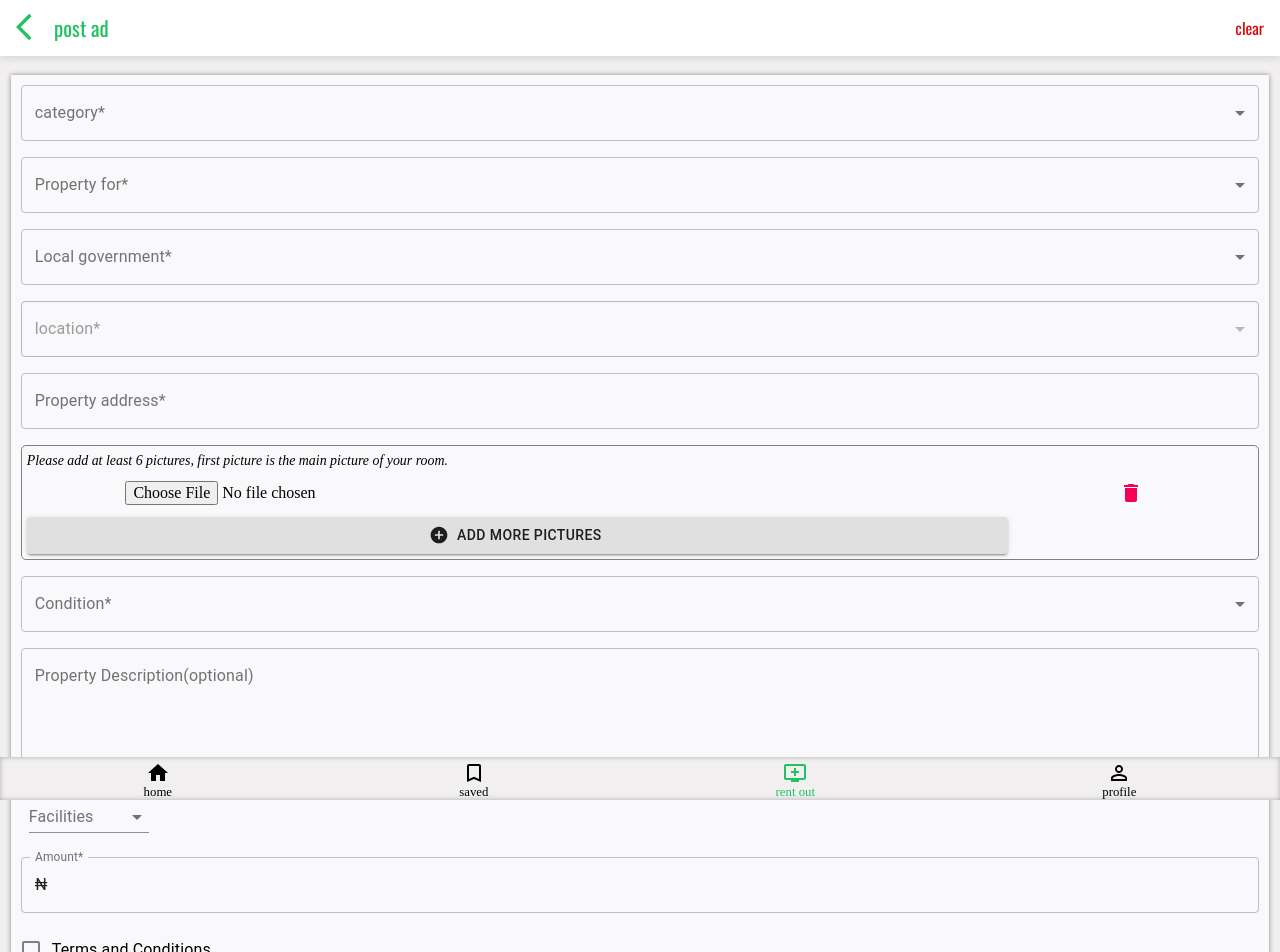
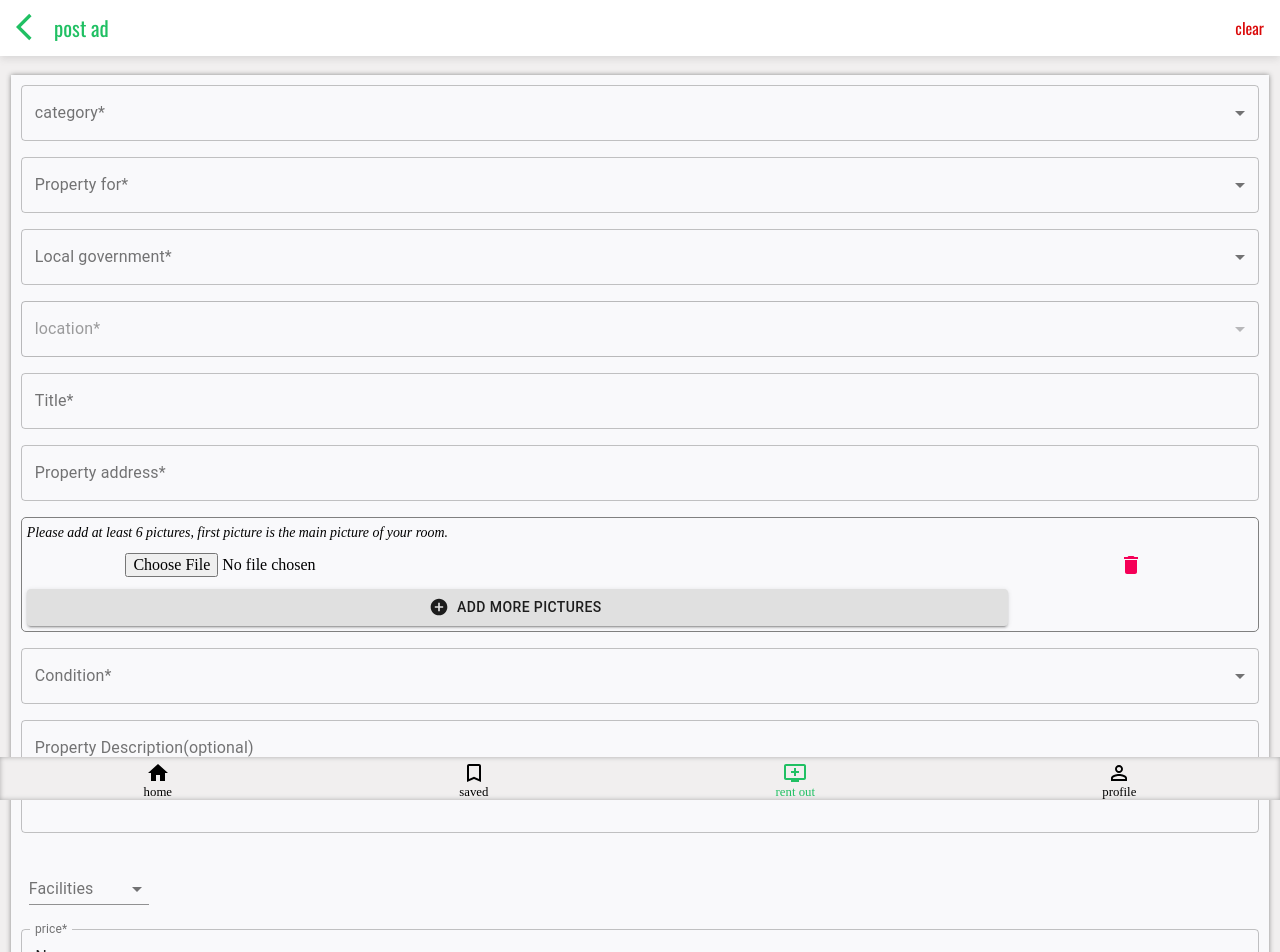
Before and after one commit to chukwudinweze/qurent, a React (Create React App) app: page /post-ads in a window 1280 px wide. Shown: the top 952 px of the page. Built offline with nearby package versions, Linux system fonts and the light colour scheme; a web font is replaced by a local one.

Commit message:
updated postproperty

```diff
--- a/src/components/PostProperty.js
+++ b/src/components/PostProperty.js
@@ -56,17 +56,6 @@ const useStyles = makeStyles((theme) => ({
   },
 }));
 
-const validationSchema = yup.object({
-  localGvt: yup.string().required("Required"),
-  category: yup.string().required("Required"),
-  location: yup.string().required("Required"),
-  propertyFor: yup.string().required("Required"),
-  propertyAdress: yup.string().required("Required"),
-  propertyCondition: yup.string().required("Required"),
-  numberOfRooms: yup.string().required("Required"),
-  amount: yup.number("input must be number").required("Required"),
-  acceptTerms: yup.bool().oneOf([true]),
-});
 const onSubmit = (value) => {
   console.log(value);
 };
@@ -82,10 +71,22 @@ const validatePictured = (value) => {
 const PostProperty = () => {
   // material ui class
   const classes = useStyles();
-  // input location tooltip state
+  // property title tooltip state(material ui tooltip api)
+  const [titleTooltip, setTitleTooltip] = useState(false);
+
+  // change the state of Title input tooltip(material ui tooltip api)
+  const closeTitleTooltip = () => {
+    setTitleTooltip(false);
+  };
+
+  const openTitleTooltip = () => {
+    setTitleTooltip(true);
+  };
+
+  // input location tooltip state(material ui tooltip api)
   const [locationTooltip, setlocationTooltip] = useState(false);
 
-  // change the state of location input tooltip
+  // change the state of location input tooltip(material ui tooltip api)
   const closeLocationTooltip = () => {
     setlocationTooltip(false);
   };
@@ -117,9 +118,30 @@ const PostProperty = () => {
     numberOfRooms: "",
     description: "",
     propertyFacilities: [],
-    amount: "",
+    price: undefined,
     acceptTerms: false,
+    title: "",
   };
+
+  const validationSchema = yup.object({
+    localGvt: yup.string().required("Required"),
+    category: yup.string().required("Required"),
+    location: yup.string().required("Required"),
+    propertyFor: yup.string().required("Required"),
+    propertyAdress: yup.string().required("Required"),
+    propertyCondition: yup.string().required("Required"),
+    numberOfRooms: yup.string().required("Required"),
+    price: yup
+      .number()
+      .positive("price can't be negative")
+      .integer("Decimal point is not accepted")
+      .min(1000, "Price should be more than 1000")
+      .max(1000000000, "Price is too long")
+      .required("Required"),
+
+    acceptTerms: yup.bool().oneOf([true]),
+    title: yup.string().required("Required"),
+  });
   return (
     <Formik
       initialValues={initialValues}
@@ -221,6 +243,31 @@ const PostProperty = () => {
                   {/* RenderLocation() is a function that checks the value of localGvt to determine the location it will showcase in location input below */}
                   {RenderLocation(formik.values.localGvt)}
                 </TextField>
+              </div>
+
+              <div>
+                {/* ClickAwayListener: material ui close tooltip onclick outside the target element(property address) */}
+                <ClickAwayListener onClickAway={closeTitleTooltip}>
+                  <Tooltip
+                    open={titleTooltip}
+                    title="Example: Newly built 3 bedroom flat opposite UNN main gate"
+                    placement="top"
+                    arrow
+                    disableHoverListener
+                  >
+                    <TextField
+                      type="text"
+                      name="title"
+                      id="title"
+                      label="Title*"
+                      variant="outlined"
+                      onClick={openTitleTooltip}
+                      value={formik.values.title || ""}
+                      onChange={formik.handleChange}
+                      helperText={formik.touched.title && formik.errors.title}
+                    />
+                  </Tooltip>
+                </ClickAwayListener>
               </div>
 
               <div>
@@ -425,12 +472,14 @@ const PostProperty = () => {
 
               <div>
                 <TextField
-                  label="Amount*"
-                  id="amount"
-                  name="amount"
+                  label="price*"
+                  id="price"
+                  name="price"
                   type="number"
                   variant="outlined"
-                  helperText={formik.touched.amount && formik.errors.amount}
+                  value={formik.values.price || ""}
+                  onChange={formik.handleChange}
+                  helperText={formik.touched.price && formik.errors.price}
                   InputProps={{
                     startAdornment: (
                       <InputAdornment position="start">
```
